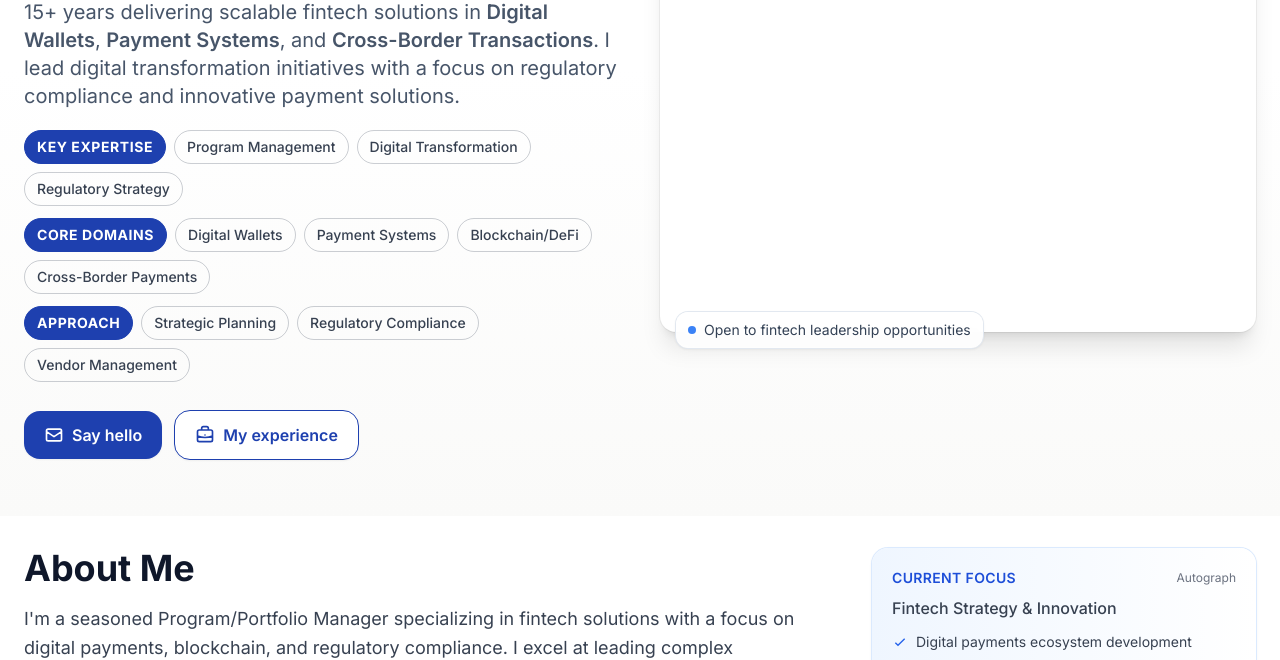
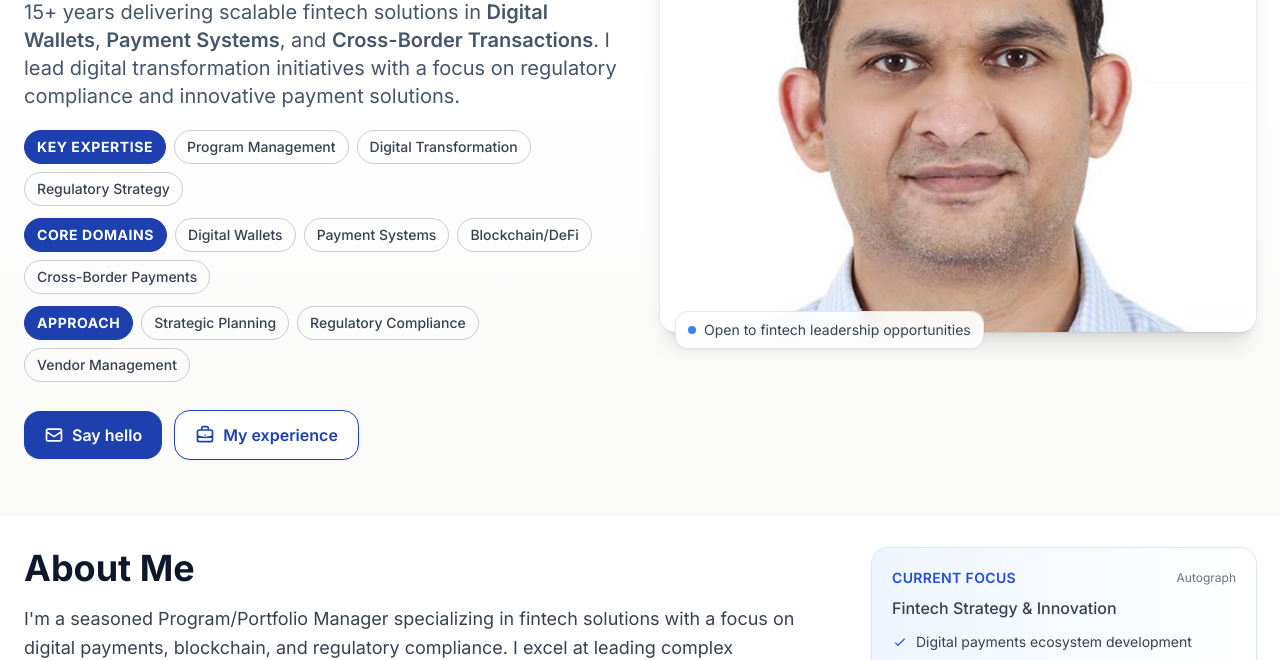
Before and after one commit to Dipeshpmp/portfolio3, a plain HTML site: page index.html in a window 1280 px wide. Shown: the part 440-1100 px from the top of the page. Drawn offline with nearby package versions, Linux system fonts and the light colour scheme.

Commit message:
Update index.html

```diff
--- a/index.html
+++ b/index.html
@@ -431,7 +431,7 @@
       <div class="relative">
         <div class="rounded-2xl overflow-hidden ring-1 ring-black/5 shadow-xl bg-white">
           <!-- Replace this with your actual image path -->
-          <img src="../images/dipesh-jain.jpg" alt="Dipeshsss Jain"
+          <img src="dipesh-jain.jpg" alt="Dipeshsss Jain"
                class="w-full h-64 md:h-[520px] object-cover object-top"
                loading="eager" decoding="async" fetchpriority="high"
        />
```
